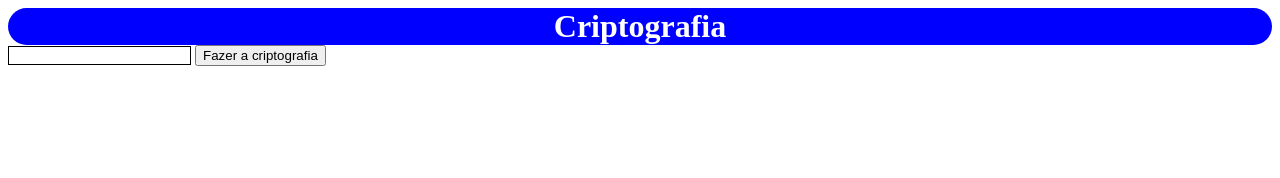
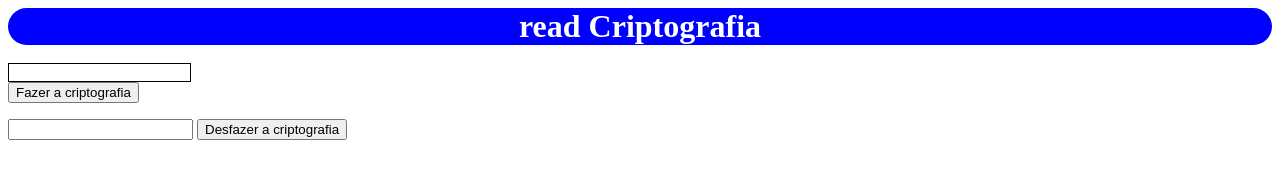
Before and after one commit to Even838/Cryptography-like-js-and-coki, a plain HTML site: page Index.HTML in a window 1280 px wide. Drawn offline with Linux system fonts and the light colour scheme.

Commit message:
Atualizar o Index.HTML

```diff
--- a/Index.HTML
+++ b/Index.HTML
@@ -8,10 +8,21 @@
 </head>
 <body>
 
-  <h1 class="bacazul branco center ared3">Criptografia</h1>
+  <h1 class="bacazul branco center ared3"> read Criptografia</h1>
+
+  <br>
+
   <input id="input" class="bordar center" type="text">
+  <br>
+
   <button onclick="criptografar()">Fazer a criptografia</button>
+
   <p id="saida"></p>
+  <input id="des" type="text">
+
+  <button onclick="desc()">Desfazer a criptografia</button>
+
+  <p id="resultado"></p>
 
   <script src="main.js"></script>
 </body>
```
